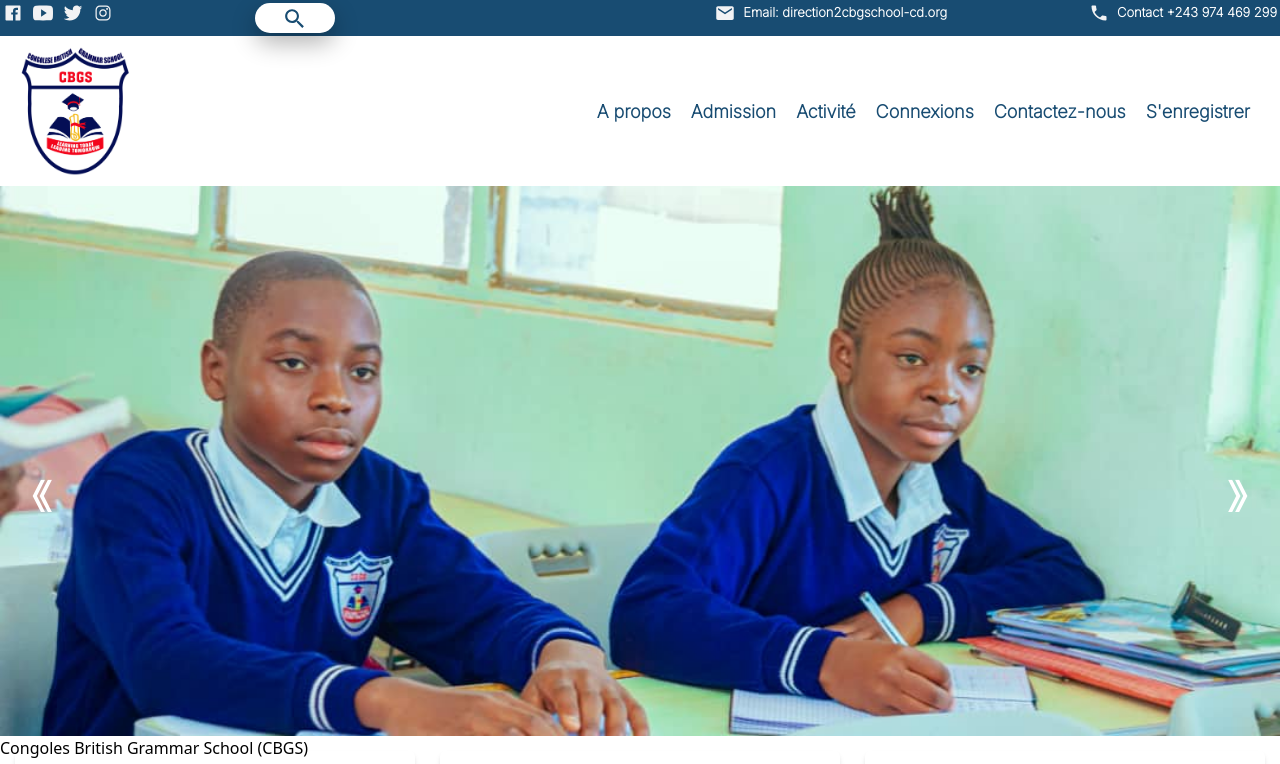
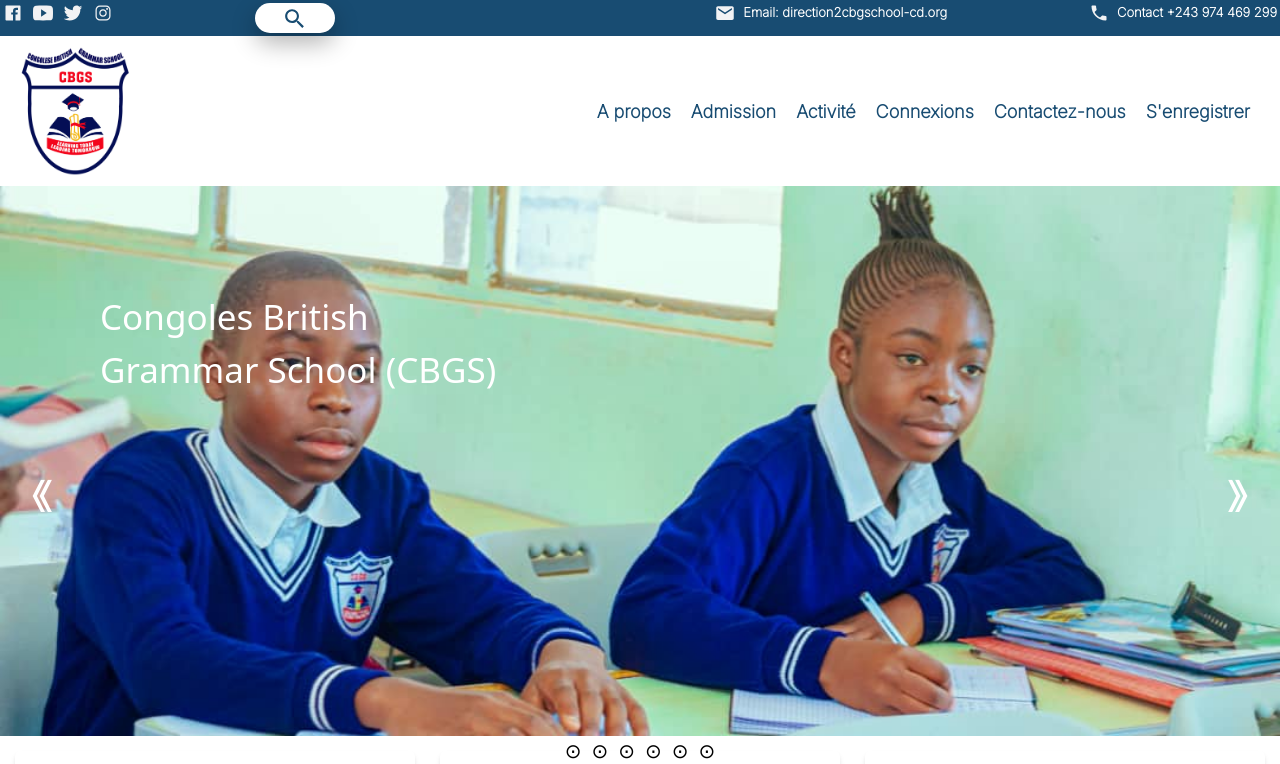
Before and after one commit to YannickZahinda/Congolese_British_Grammar_School_app, a React (Vite) app: page / in a window 1280 px wide. Shown: the top 764 px of the page. Built offline with nearby package versions, Linux system fonts and the light colour scheme.

Commit message:
some awesome image content

```diff
--- a/src/ImageSlider.css
+++ b/src/ImageSlider.css
@@ -4,6 +4,15 @@
   position: relative;
   margin: 0 auto;
   object-fit: cover;
+}
+
+.image-content {
+  position: absolute;
+  font-size: 35px;
+  color: #ffffff;
+  font-weight: 500;
+  top: 105px;
+  left: 100px;
 }
 
 
--- a/src/ImageSlider.jsx
+++ b/src/ImageSlider.jsx
@@ -97,7 +97,7 @@ const ImageSlider = ({slides}) => {
           alt="images eleves"
           className='sliderStyles'
         />
-        <h1>Congoles British Grammar School (CBGS) </h1>
+        <h1 className='image-content'>Congoles British <br /> Grammar School (CBGS) </h1>
 
       <div className='dotsContainerStyles'>
         {slides.map((slide, slideIndex) => (
```
